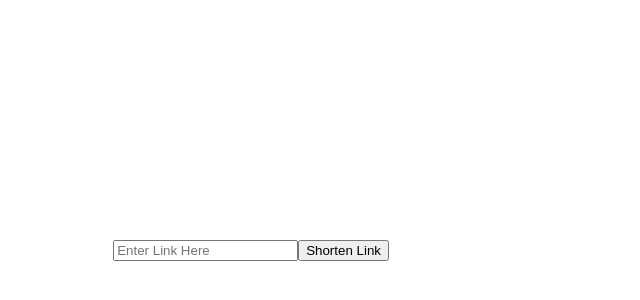
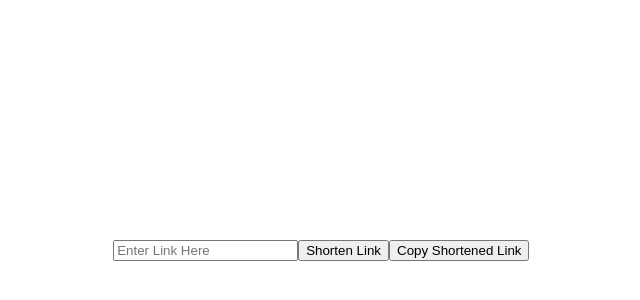
Before and after one commit to talalOthman/URL-Shortener, a Vue app: page / in a window 1280 px wide. Shown: the part 150-450 px from the top of the page, without its empty margins (251-891 px from the left). Built offline with nearby package versions, Linux system fonts and the light colour scheme.

Commit message:
-Shortened link can be copied to the clipboard

```diff
--- a/src/App.vue
+++ b/src/App.vue
@@ -18,6 +18,10 @@ const onSubmit = async () => {
   })
   shortenedLink.value = response.data.link
 }
+
+const onCopy = () => {
+  navigator.clipboard.writeText(shortenedLink.value)
+}
 </script>
 
 <template>
@@ -25,5 +29,8 @@ const onSubmit = async () => {
     <input v-model="link" placeholder="Enter Link Here">
     <button>Shorten Link</button>
   </form>
-  <p>{{ shortenedLink }}</p>
+  <div>
+    <p>{{ shortenedLink }}</p>
+    <button @click="onCopy">Copy Shortened Link</button>
+  </div>
 </template>
--- a/src/main.js
+++ b/src/main.js
@@ -1,6 +1,6 @@
 import { createApp } from 'vue'
 import App from './App.vue'
-
 import './assets/main.css'
 
-createApp(App).mount('#app')
+const app = createApp(App)
+app.mount('#app')
```
